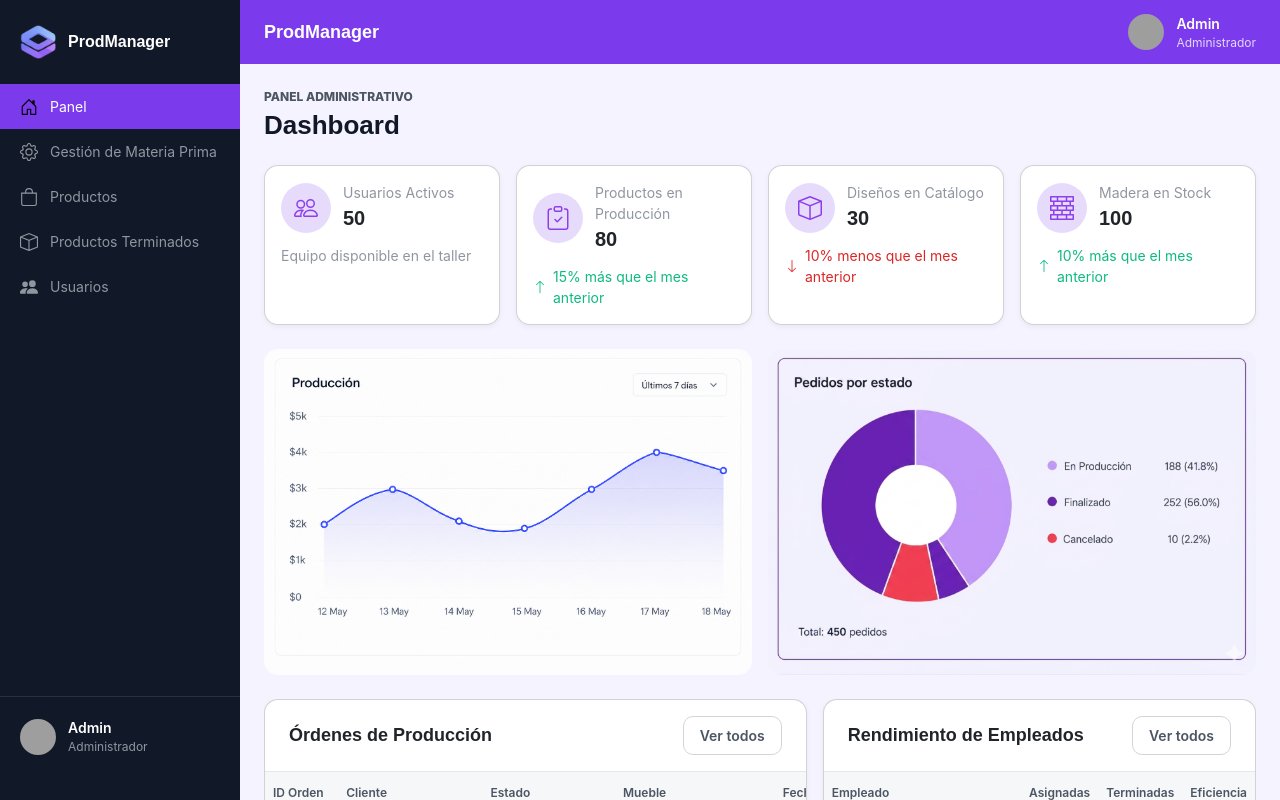
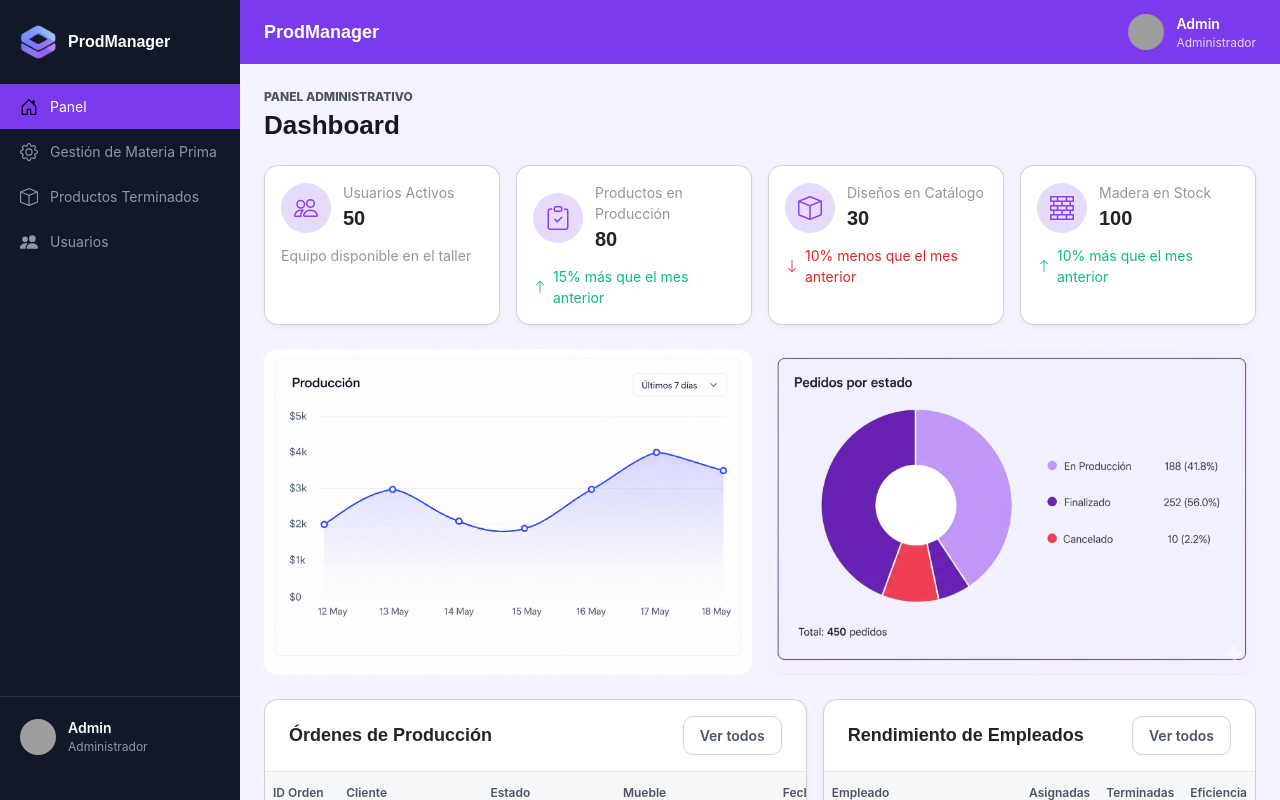
Before and after one commit to QuantiaStudio/Gestor-de-Produccion-e-Inventario-para-Emprendimientos, an Angular app in the folder frontend/ProdManager/: page /dashboard in a window 1280 px wide. Shown: the top 800 px of the page. Built offline with nearby package versions, Linux system fonts and the light colour scheme; grey boxes are pictures that could not be loaded.

Commit message:
chore: borrar link a ruta de formulario

```diff
--- a/frontend/ProdManager/src/app/shared/components/sidebar/sidebar.component.html
+++ b/frontend/ProdManager/src/app/shared/components/sidebar/sidebar.component.html
@@ -21,12 +21,6 @@
       </svg>
       <span>Gestión de Materia Prima</span>
     </a>
-    <a routerLink="/dashboard/new-product" routerLinkActive="active" class="sidebar-link">
-      <svg xmlns="http://www.w3.org/2000/svg" width="18" height="18" fill="currentColor" class="sidebar-icon" viewBox="0 0 16 16">
-        <path d="M8 1a2.5 2.5 0 0 1 2.5 2.5V4h-5v-.5A2.5 2.5 0 0 1 8 1m3.5 3v-.5a3.5 3.5 0 1 0-7 0V4H1v10a2 2 0 0 0 2 2h10a2 2 0 0 0 2-2V4zM2 5h12v9a1 1 0 0 1-1 1H3a1 1 0 0 1-1-1z"/>
-      </svg>
-      <span>Productos</span>
-    </a>
     <a routerLink="/dashboard/productos-terminados" routerLinkActive="active" class="sidebar-link">
       <svg xmlns="http://www.w3.org/2000/svg" width="18" height="18" fill="currentColor" class="sidebar-icon" viewBox="0 0 16 16">
         <path d="M8.186 1.113a.5.5 0 0 0-.372 0L1.846 3.5 8 5.961 14.154 3.5zM15 4.239l-6.5 2.6v7.922l6.5-2.6V4.24zM7.5 14.762V6.838L1 4.239v7.923zM7.443.184a1.5 1.5 0 0 1 1.114 0l7.129 2.852A.5.5 0 0 1 16 3.5v8.662a1 1 0 0 1-.629.928l-7.185 2.874a.5.5 0 0 1-.372 0L.63 13.09a1 1 0 0 1-.63-.928V3.5a.5.5 0 0 1 .314-.464z"/>
```
